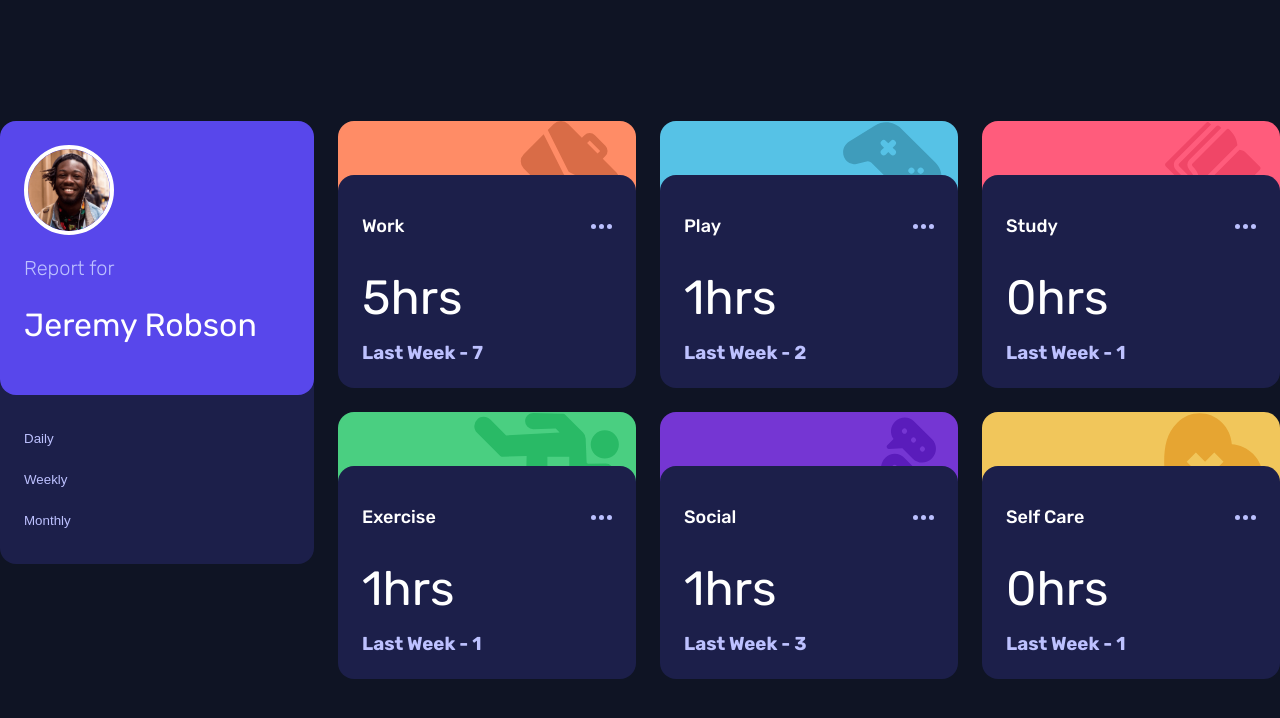
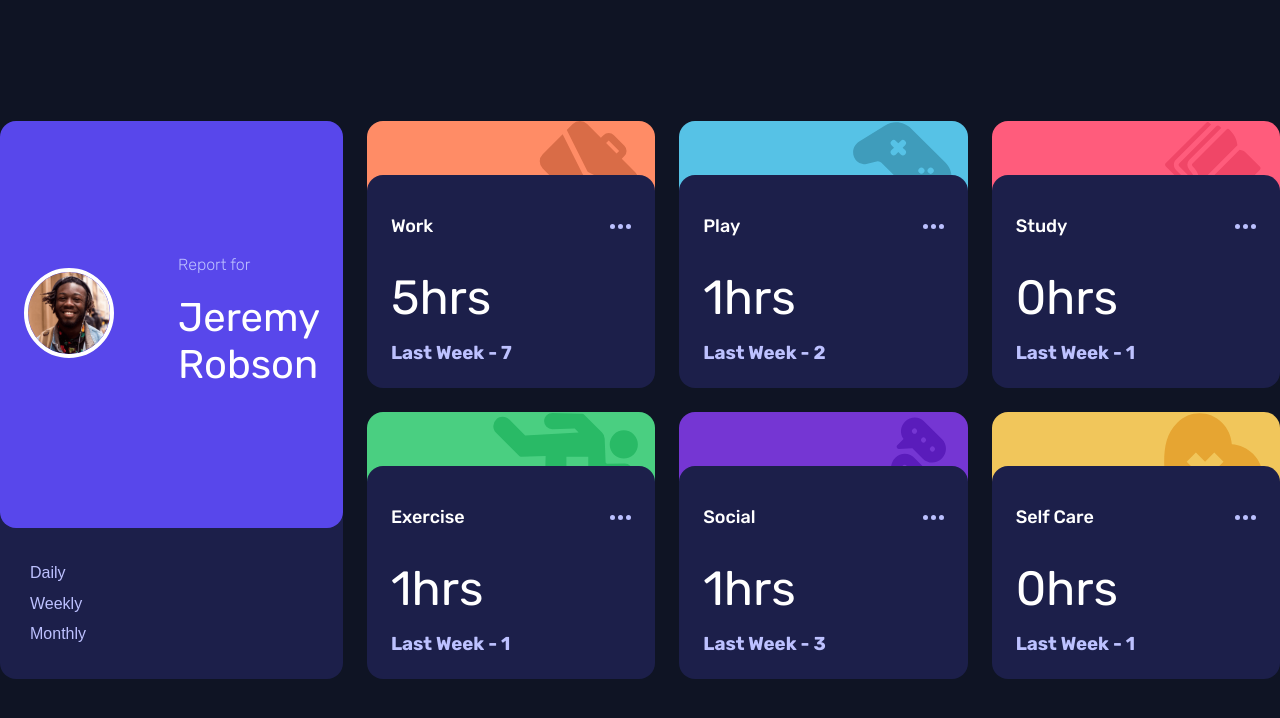
Before and after one commit to alabador/time-tracking-dashboard, a React (Create React App) app in the folder my-app/: page / in a window 1280 px wide. Shown: the top 718 px of the page. Built offline with nearby package versions, Linux system fonts and the light colour scheme.

Commit message:
Fix complete alignment of width/height in grid

```diff
--- a/my-app/src/components/ProfileCard.css
+++ b/my-app/src/components/ProfileCard.css
@@ -3,8 +3,6 @@
     border-radius: 16px;
     width: 100%;
     padding: 24px;
-    position: relative;
-    /* top: -50px; */
 }
 
 .profile-section img {
@@ -38,19 +36,61 @@
     border-style: none;
     background: none;
     color: hsl(236, 100%, 87%);
-    padding: 0.8rem 0;
+    /* padding: 0.8rem 0;  */
+}
+
+
+@media screen and (min-width: 750px){
+    .profile-section {
+        display: flex;
+        align-items: center;
+    }
+
+    .profile-info {
+        margin-left: 4rem;
+        font-size: 32px;
+    }
+
+    .profile-name {
+        margin: 20px 0;
+    }
+
 }
 
 @media screen and (min-width: 1000px) {
     .profile-section img{
         width: 90px;
+        margin-bottom: 24px;
     }
 
+
     .report-for {
-        font-size: 20px;
+        font-size: 16px;
     }
 
     .profile-name {
-        font-size: 32px;
+        font-size: 40px;
+    }
+
+    .profile-card {
+        display: flex;
+        flex-direction: column;
+        margin-bottom: -24px;
+    }
+
+    .profile-section {
+        height: 70%;
+    }
+
+    .timeline-section{
+        height: 30%;
+        display: flex;
+        flex-direction: column;
+        justify-content: space-evenly;
+        align-items: flex-start;
+    }
+
+    .timeline-section button{
+        font-size: 16px;
     }
 }
--- a/my-app/src/components/ProfileCard.js
+++ b/my-app/src/components/ProfileCard.js
@@ -6,8 +6,10 @@ function ProfileCard() {
         <div className="profile-card">
             <section className='profile-section'>
                 <img src={profile} alt="profile pic"></img>
-                <h2 className="report-for">Report for</h2>
-                <h1 className='profile-name'>Jeremy Robson</h1>
+                <div className='profile-info'>
+                    <h2 className="report-for">Report for</h2>
+                    <h1 className='profile-name'>Jeremy Robson</h1>
+                </div>
             </section>
             <section className='timeline-section'>
                 <button className='daily'>Daily</button>
```
